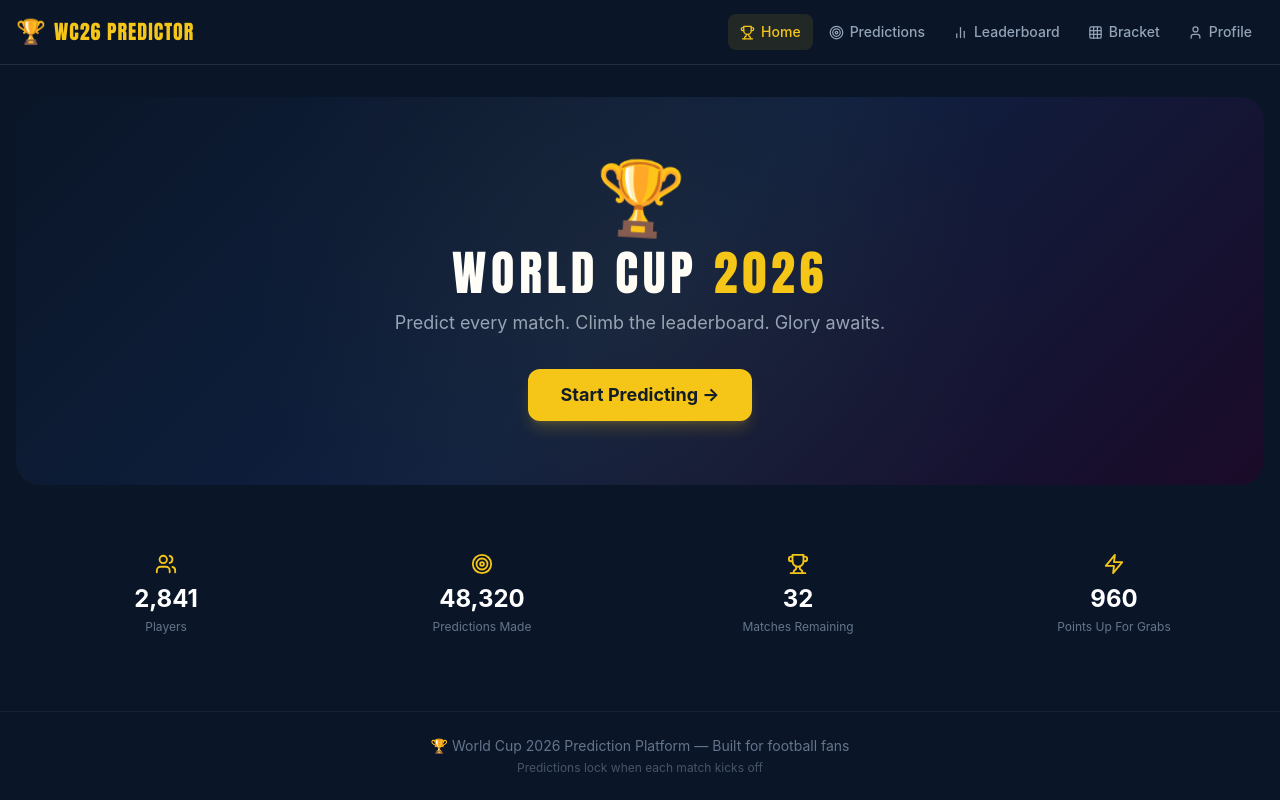
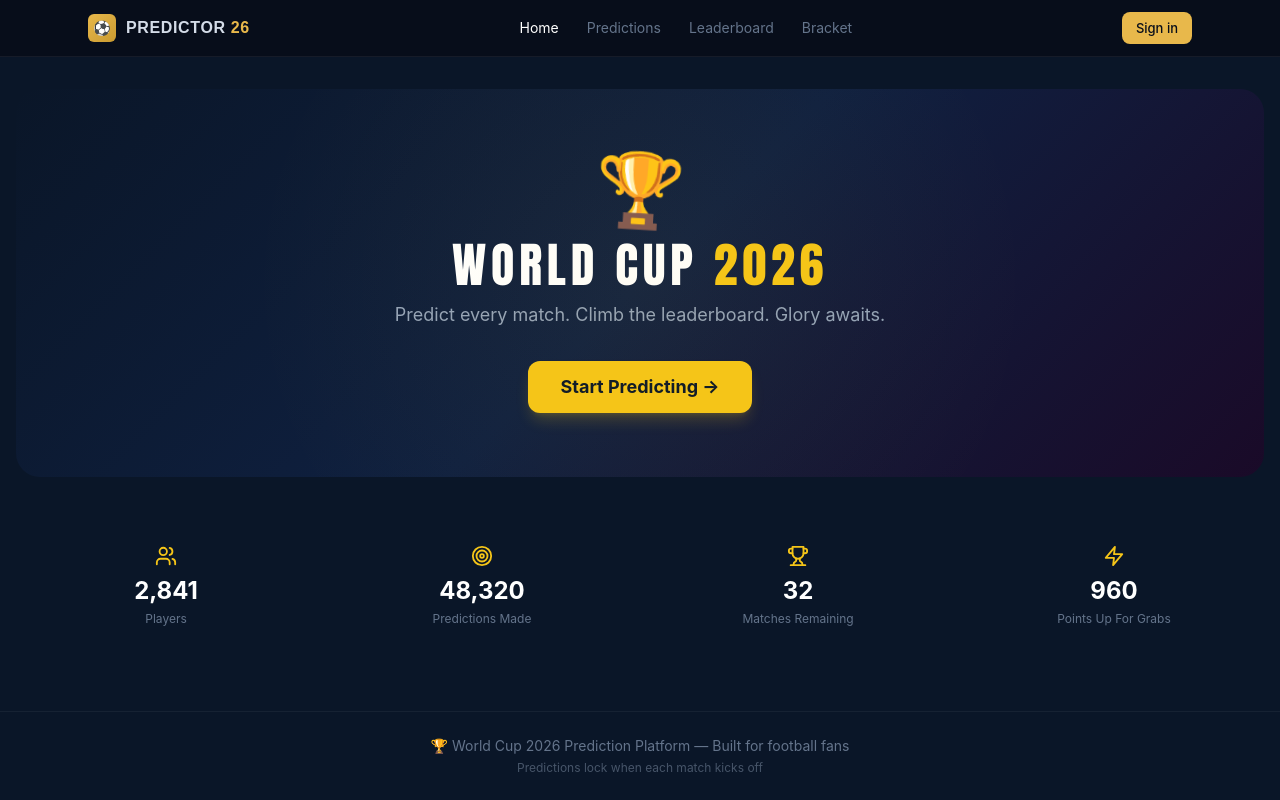
Before and after one commit to chalexandru841-glitch/worldcup2026-predictions, a React app in the folder frontend/: page / in a window 1280 px wide. Built offline with nearby package versions, Linux system fonts and the light colour scheme; the HTML template or start-up script is replaced by a standard one.

Commit message:
🎨 redesign: editorial navbar — clean, human

```diff
--- a/frontend/src/components/layout/Navbar.tsx
+++ b/frontend/src/components/layout/Navbar.tsx
@@ -1,46 +1,82 @@
 import { Link, NavLink } from "react-router-dom";
 import { motion } from "framer-motion";
-import { Trophy, BarChart2, Grid, User, Target } from "lucide-react";
 
-const navItems = [
-  { to: "/", label: "Home", icon: Trophy },
-  { to: "/predictions", label: "Predictions", icon: Target },
-  { to: "/leaderboard", label: "Leaderboard", icon: BarChart2 },
-  { to: "/bracket", label: "Bracket", icon: Grid },
-  { to: "/profile", label: "Profile", icon: User },
+const nav = [
+  { to: "/", label: "Home" },
+  { to: "/predictions", label: "Predictions" },
+  { to: "/leaderboard", label: "Leaderboard" },
+  { to: "/bracket", label: "Bracket" },
 ];
 
 export default function Navbar() {
   return (
-    <motion.nav
-      initial={{ y: -60, opacity: 0 }}
-      animate={{ y: 0, opacity: 1 }}
-      transition={{ duration: 0.5, ease: "easeOut" }}
-      className="glass sticky top-0 z-50 border-b border-white/10"
+    <nav
+      style={{
+        background: "rgba(8,14,26,0.92)",
+        borderBottom: "1px solid rgba(255,255,255,0.06)",
+        backdropFilter: "blur(16px)",
+        position: "sticky", top: 0, zIndex: 50,
+      }}
     >
-      <div className="container mx-auto px-4 max-w-7xl flex items-center justify-between h-16">
-        <Link to="/" className="flex items-center gap-2">
-          <span className="text-2xl">🏆</span>
-          <span className="font-display text-xl tracking-wider text-gold uppercase">WC26 Predictor</span>
+      <div className="max-w-6xl mx-auto px-6 flex items-center justify-between h-14">
+
+        {/* Wordmark — no emoji spam */}
+        <Link to="/" className="flex items-center gap-2.5 group">
+          <div style={{
+            width: 28, height: 28,
+            background: "linear-gradient(135deg, #e8b84b, #c99a30)",
+            borderRadius: 6,
+            display: "flex", alignItems: "center", justifyContent: "center",
+            fontSize: 14,
+          }}>
+            ⚽
+          </div>
+          <span style={{
+            fontFamily: "Syne, sans-serif",
+            fontWeight: 800,
+            fontSize: 16,
+            letterSpacing: "0.04em",
+            color: "#d4dce8",
+          }}>
+            PREDICTOR <span style={{ color: "#e8b84b" }}>26</span>
+          </span>
         </Link>
-        <div className="hidden md:flex items-center gap-1">
-          {navItems.map(({ to, label, icon: Icon }) => (
+
+        {/* Nav links */}
+        <div className="flex items-center gap-1">
+          {nav.map(({ to, label }) => (
             <NavLink
               key={to}
               to={to}
               end={to === "/"}
               className={({ isActive }) =>
-                `flex items-center gap-1.5 px-3 py-2 rounded-lg text-sm font-medium transition-all duration-200 ${
-                  isActive ? "bg-gold/10 text-gold" : "text-slate-400 hover:text-white hover:bg-white/5"
+                `px-3 py-1.5 rounded-md text-sm transition-all duration-150 ${
+                  isActive
+                    ? "text-white bg-white/8"
+                    : "text-slate-500 hover:text-slate-300"
                 }`
               }
             >
-              <Icon size={15} />
               {label}
             </NavLink>
           ))}
         </div>
+
+        {/* Auth */}
+        <Link
+          to="/login"
+          style={{
+            fontSize: 13,
+            fontWeight: 500,
+            padding: "6px 14px",
+            background: "#e8b84b",
+            color: "#080e1a",
+            borderRadius: 8,
+          }}
+        >
+          Sign in
+        </Link>
       </div>
-    </motion.nav>
+    </nav>
   );
 }
```
